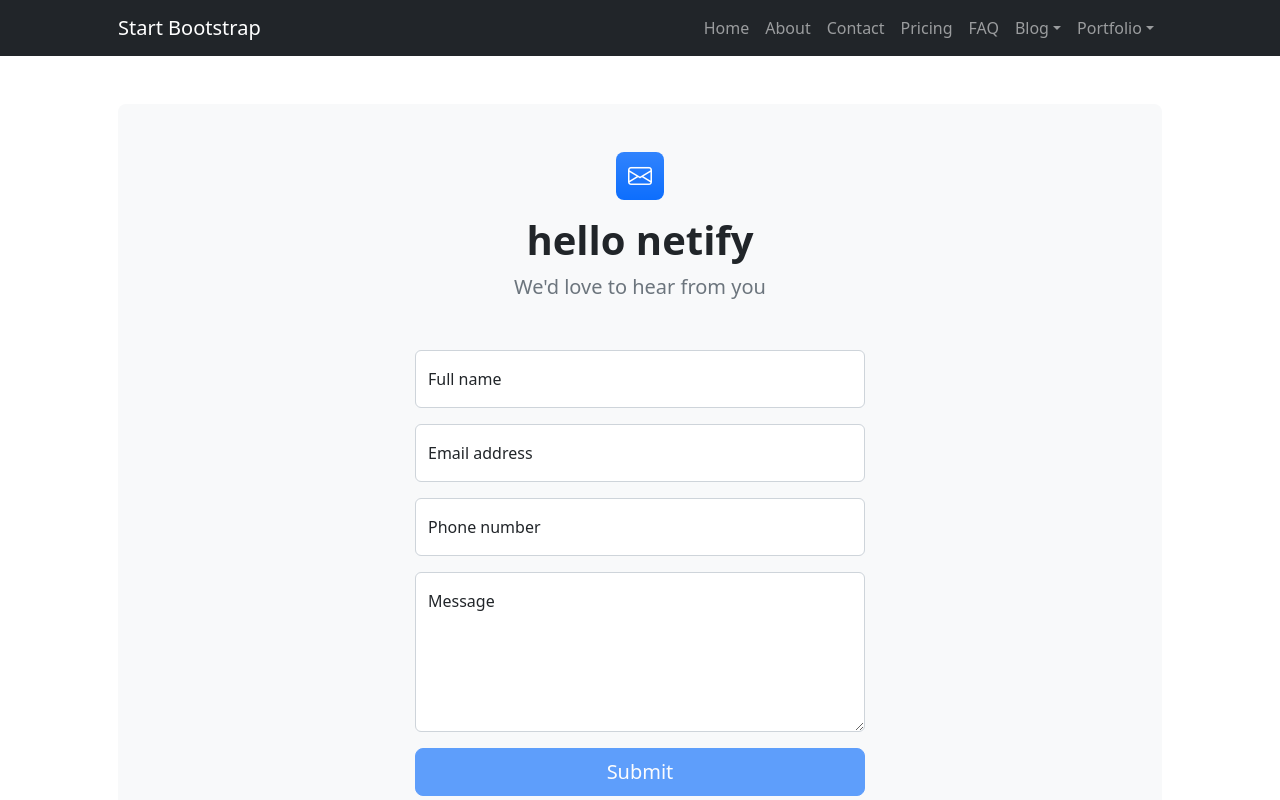
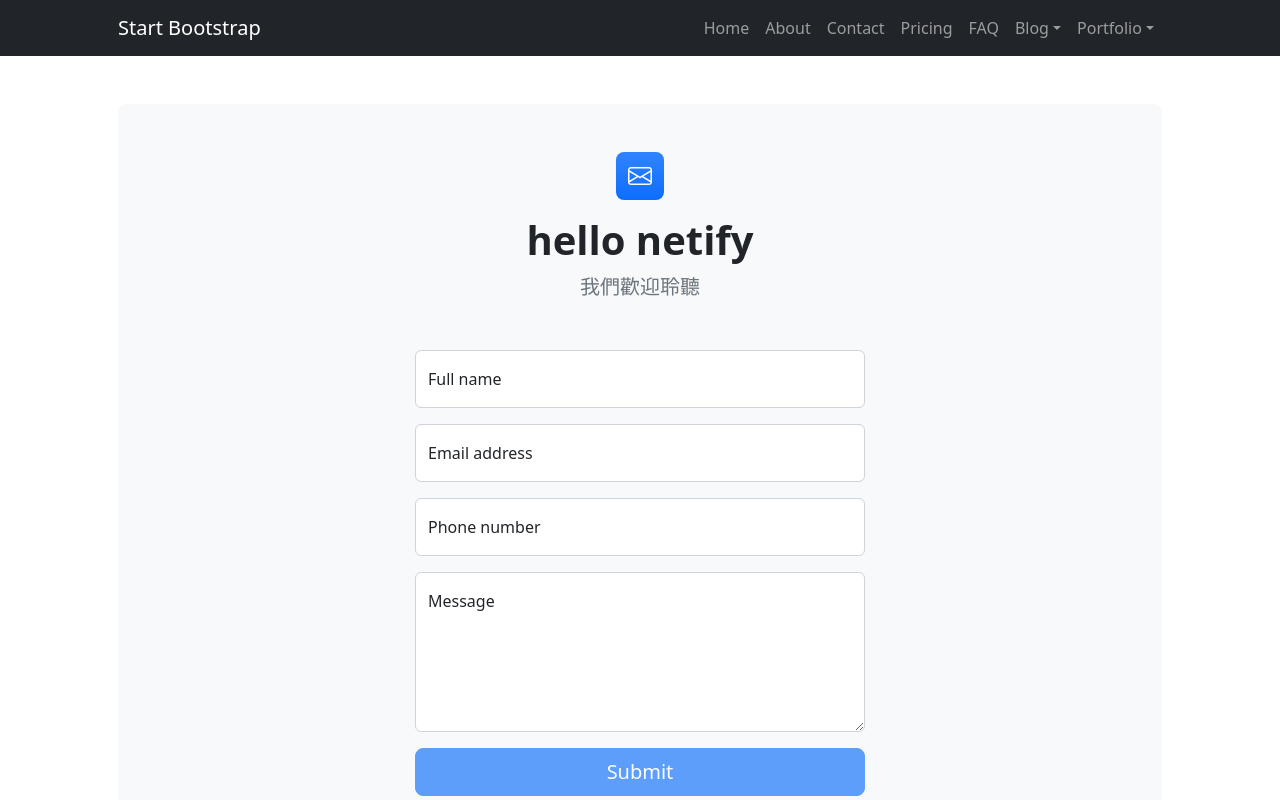
Before and after one commit to Drwrg/my-website, a plain HTML site: page startbootstrap-modern-business-gh-pages/contact.html in a window 1280 px wide. Shown: the top 800 px of the page. Drawn offline with nearby package versions, Linux system fonts and the light colour scheme.

Commit message:
contact2

```diff
--- a/startbootstrap-modern-business-gh-pages/contact.html
+++ b/startbootstrap-modern-business-gh-pages/contact.html
@@ -53,7 +53,7 @@
                         <div class="text-center mb-5">
                             <div class="feature bg-primary bg-gradient text-white rounded-3 mb-3"><i class="bi bi-envelope"></i></div>
                             <h1 class="fw-bolder">hello netify </h1>
-                            <p class="lead fw-normal text-muted mb-0">We'd love to hear from you</p>
+                            <p class="lead fw-normal text-muted mb-0">我們歡迎聆聽</p>
                         </div>
                         <div class="row gx-5 justify-content-center">
                             <div class="col-lg-8 col-xl-6">
```
